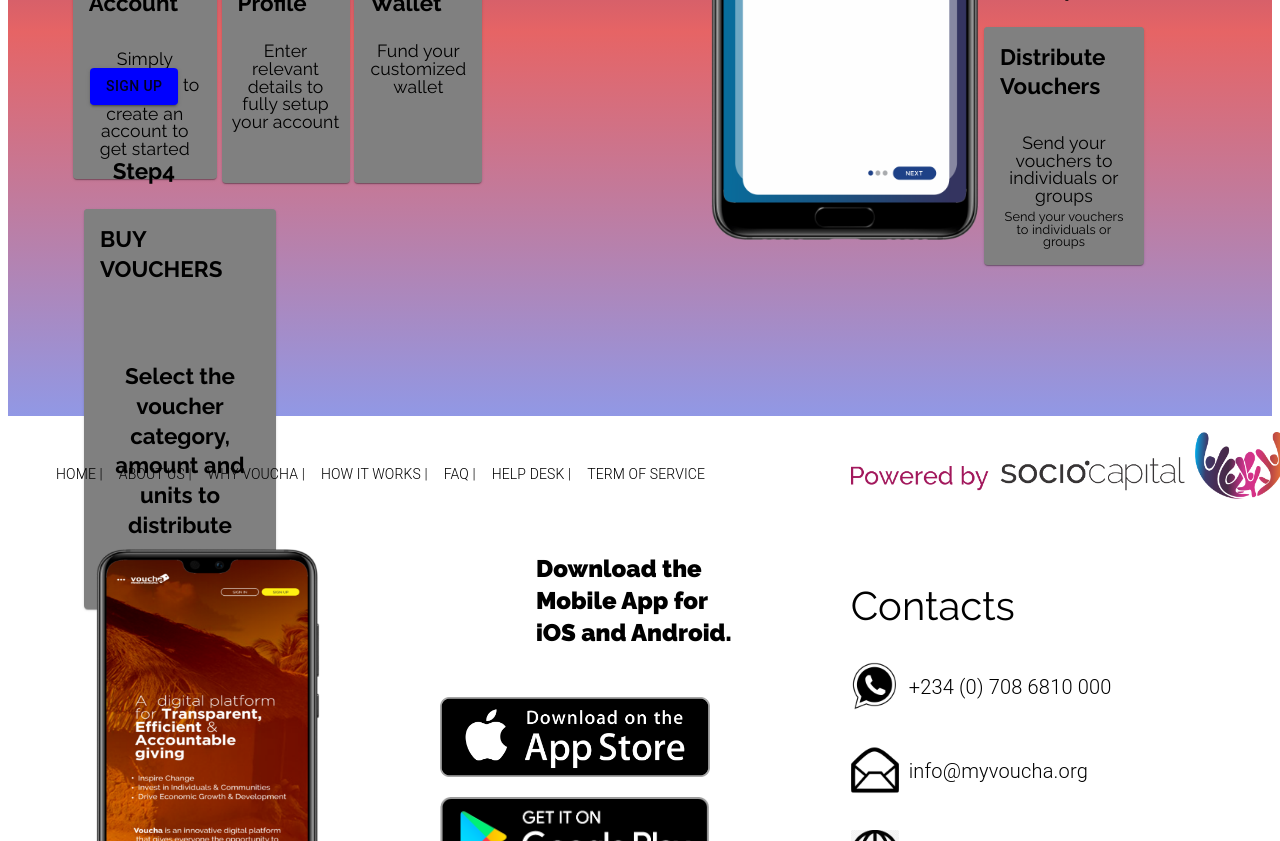
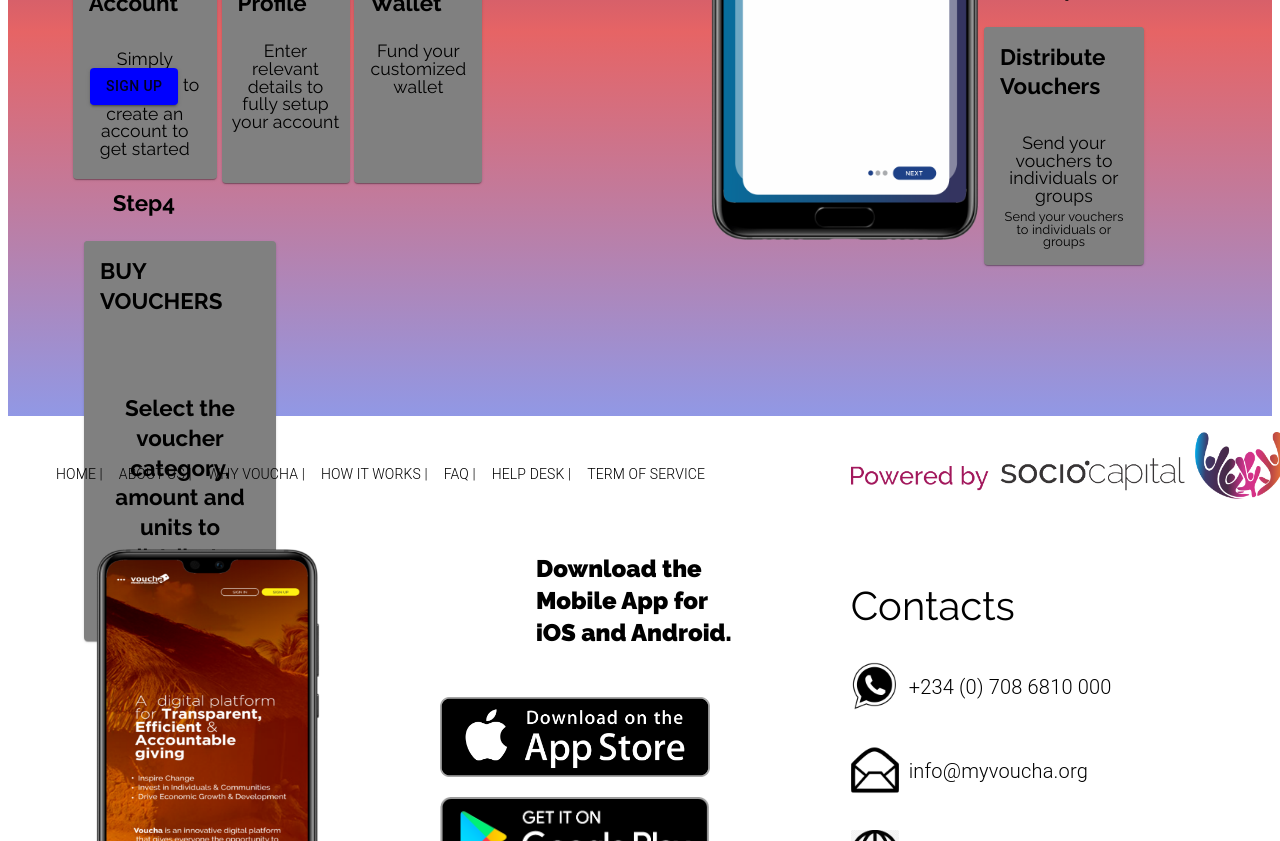
Before and after one commit to amaben2020/voucha, a React (Create React App) app: page /howitworks4 in a window 1280 px wide. Shown: the part 440-1281 px from the top of the page. Built offline with nearby package versions, Linux system fonts and the light colour scheme.

Commit message:
Footer has been updated with how it works link

```diff
--- a/src/Components/UI/Footer.js
+++ b/src/Components/UI/Footer.js
@@ -131,7 +131,7 @@ export default function Footer(props) {
 								item
 								className={classes.link}
 								component={Link}
-								to="/"
+								to="/howItWorks1"
 								onClick={() => props.setValue(0)}
 							>
 								<Typography>HOW IT WORKS |</Typography>
--- a/src/Components/UI/HowItWorks4.js
+++ b/src/Components/UI/HowItWorks4.js
@@ -218,7 +218,7 @@ export default function HowItWorks4(props) {
 									item
 									style={{
 										marginLeft: matchesXS ? "2em" : matchesSM ? "4em" : "1em",
-										marginTop: "-3em",
+										marginTop: "-1em",
 									}}
 								>
 									<Typography
```
